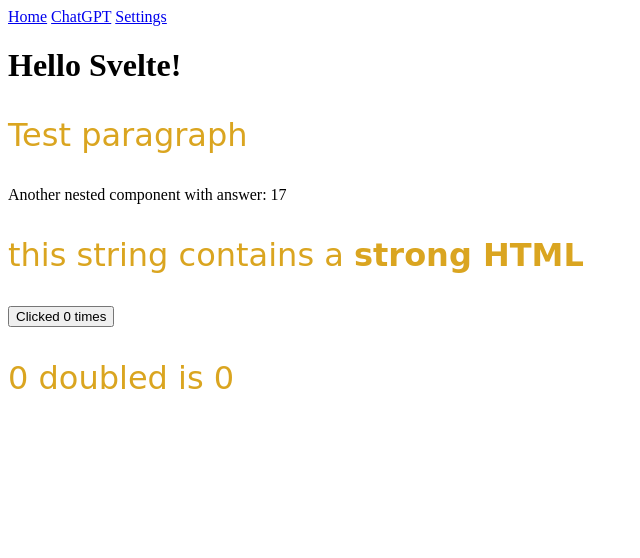
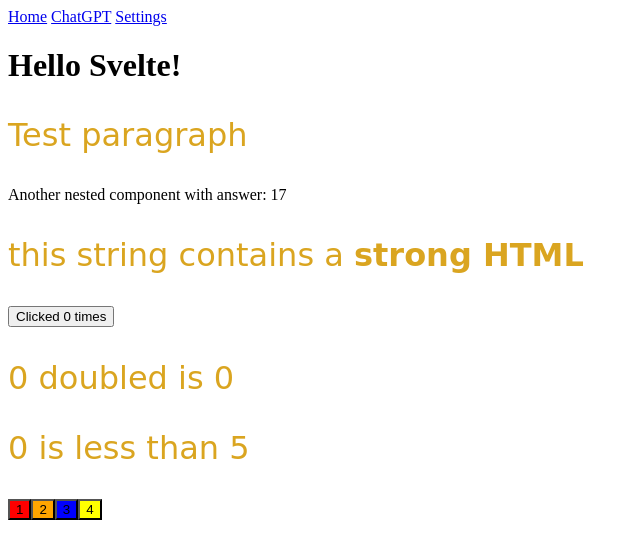
Before and after one commit to alfredlucero/frontendchatgptexamples, a SvelteKit app in the folder sveltegpt/: page /tutorial1 in a window 1280 px wide. Shown: the top 558 px of the page, without its empty margins (0-640 px from the left). Built offline with nearby package versions, Linux system fonts and the light colour scheme.

Commit message:
Added if and each examples

```diff
--- a/sveltegpt/src/routes/tutorial1/+page.svelte
+++ b/sveltegpt/src/routes/tutorial1/+page.svelte
@@ -9,6 +9,8 @@
   function increment() {
     count += 1;
   }
+
+  const colors = ['red', 'orange', 'blue', 'yellow'];
 </script>
 
 <style>
@@ -30,3 +32,20 @@
   {count === 1 ? 'time' : 'times'}
 </button>
 <p>{count} doubled is {doubled}</p>
+
+{#if count > 10}
+  <p>{count} is greater than 10</p>
+{:else if count < 5}
+  <p>{count} is less than 5</p>
+{:else}
+  <p>{count} is between 0 and 10</p>
+{/if}
+
+{#each colors as color, i (color)}
+  <button
+    style="background: {color}"
+    aria-label={color}
+  >
+    {i+1}
+  </button>
+{/each}
```
